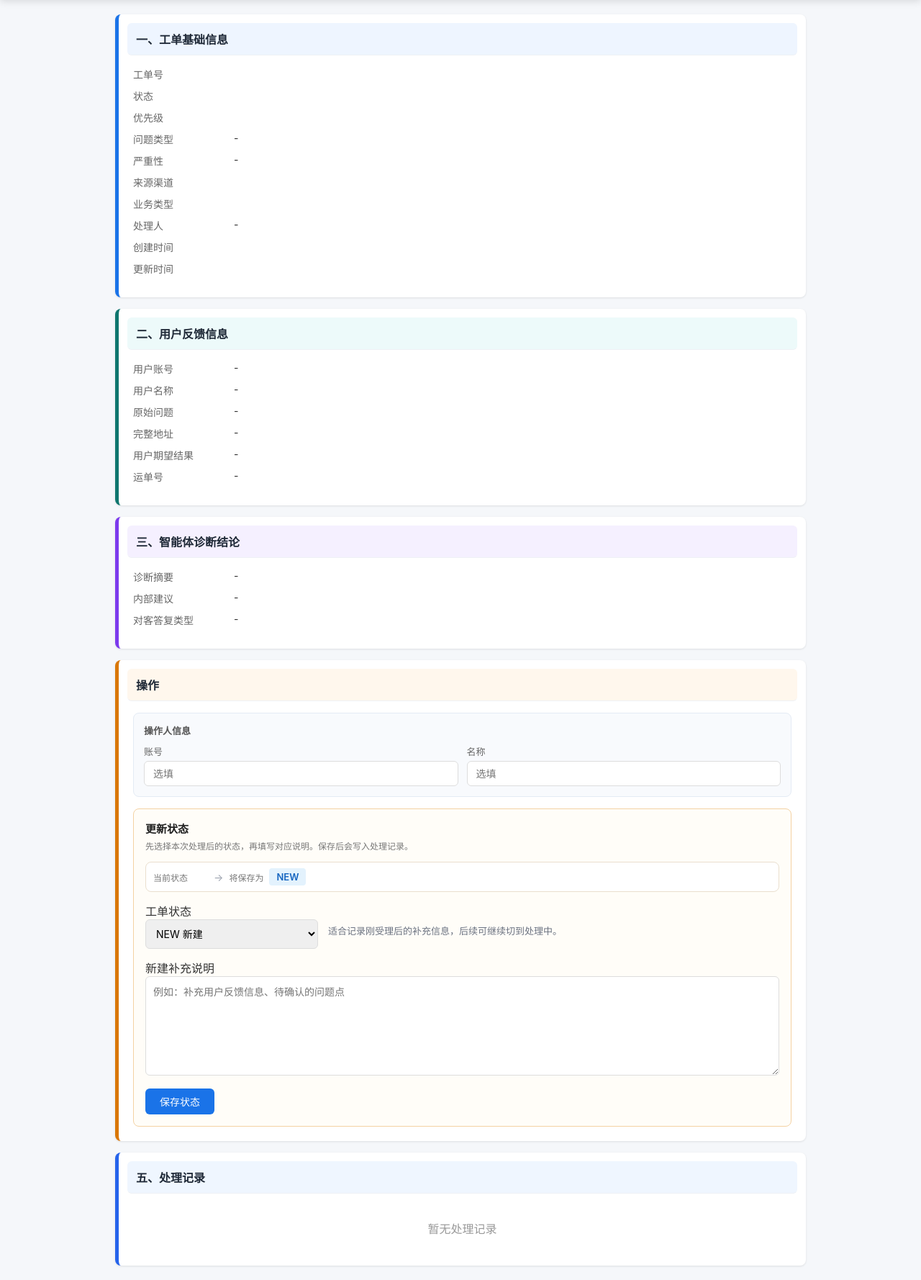
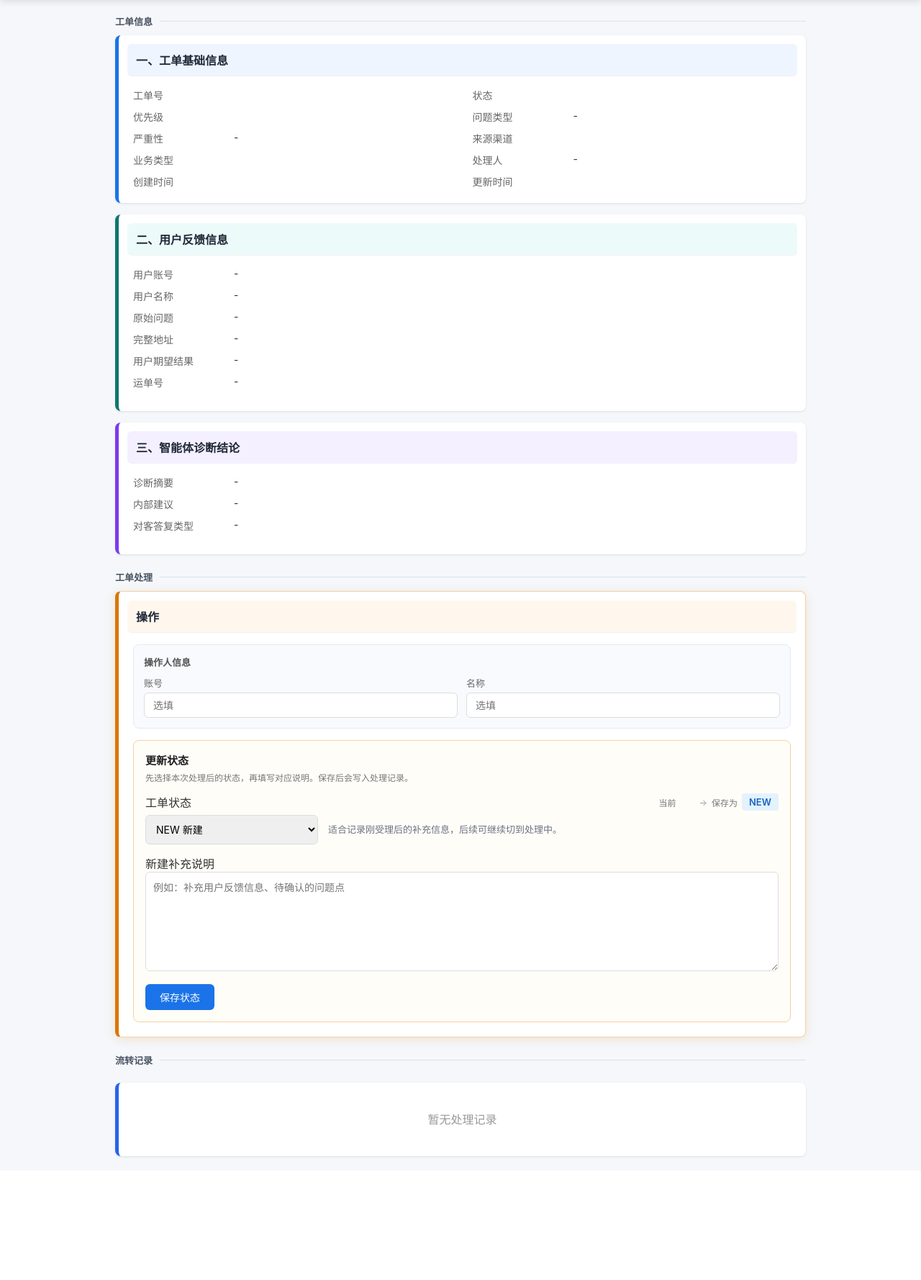
Before and after one commit to zhangxiaoqiong/ticket-system, a FastAPI app: template app/templates/ticket_detail.html in a window 1280 px wide. Shown: the part 52-1830 px from the top of the page at 72% size. After the commit the page ends 1661 px from the top, so only its background shows below. Run offline with FastAPI, Linux system fonts and the light colour scheme; the template is opened without the code that fills it, so the values that code supplies are empty.

Commit message:
refactor: 时间字段改用本地时区，优化详情页表单交互
- models.py 新增 local_now() 替代 datetime.utcnow()
- ticket_service.py 同步改用 local_now()
- ticket_detail.html 状态表单交互优化

Co-Authored-By: Claude Opus 4.7 <noreply@anthropic.com>

```diff
--- a/app/templates/ticket_detail.html
+++ b/app/templates/ticket_detail.html
@@ -21,6 +21,11 @@
         .section-action { --accent: #d97706; --soft: #fff7ed; }
         .section-events { --accent: #2563eb; --soft: #eff6ff; }
         .section-closed { --accent: #6b7280; --soft: #f5f5f5; }
+        .page-group-label { display: flex; align-items: center; gap: 10px; margin: 22px 0 10px; color: #4b5563; font-size: 13px; font-weight: 700; }
+        .page-group-label:first-child { margin-top: 0; }
+        .page-group-label::after { content: ""; height: 1px; flex: 1; background: #dbe1ea; }
+        .section-action { box-shadow: 0 3px 14px rgba(217,119,6,0.16); border-top: 1px solid #f4d2a3; border-right: 1px solid #f4d2a3; border-bottom: 1px solid #f4d2a3; }
+        .section-events { margin-top: 22px; }
         .closed-summary { text-align: left; color: #374151; }
         .closed-title { display: flex; align-items: center; gap: 10px; font-size: 16px; font-weight: 700; color: #374151; }
         .closed-title::before { content: ""; width: 10px; height: 10px; border-radius: 50%; background: #6b7280; flex-shrink: 0; }
@@ -30,6 +35,8 @@
         .field-row { display: flex; margin-bottom: 10px; font-size: 14px; }
         .field-label { width: 140px; color: #666; flex-shrink: 0; }
         .field-value { flex: 1; word-break: break-all; }
+        .field-grid { display: grid; grid-template-columns: 1fr 1fr; column-gap: 28px; row-gap: 10px; }
+        .field-grid .field-row { margin-bottom: 0; min-width: 0; }
         .status-badge { display: inline-block; padding: 4px 10px; border-radius: 4px; font-size: 13px; font-weight: 600; }
         .status-NEW { background: #e3f2fd; color: #1565c0; }
         .status-PROCESSING { background: #fff3e0; color: #e65100; }
@@ -69,13 +76,11 @@
         .action-box .hint { color: #777; font-size: 12px; margin-bottom: 12px; line-height: 1.5; }
         .action-buttons { display: flex; gap: 10px; flex-wrap: wrap; margin-top: 14px; }
         .status-action { border-color: #f4d2a3; background: #fffdf8; }
-        .status-overview { display: flex; align-items: center; gap: 8px; margin: 10px 0 14px; padding: 8px 10px; background: #fff; border: 1px solid #eadfce; border-radius: 8px; }
-        .status-overview .arrow { color: #9ca3af; font-size: 14px; }
-        .status-card { display: flex; align-items: center; gap: 8px; min-width: 0; }
-        .status-card span { color: #777; font-size: 12px; white-space: nowrap; }
-        .status-card strong { display: inline-block; }
-        .status-pick-row { display: grid; grid-template-columns: 240px 1fr; gap: 14px; align-items: stretch; margin-bottom: 14px; }
-        .status-helper { padding: 30px 0 0; color: #6b7280; font-size: 13px; line-height: 1.6; min-height: 0; }
+        .status-label-row { display: flex; align-items: center; justify-content: space-between; gap: 16px; margin-bottom: 6px; }
+        .status-inline { display: flex; align-items: center; gap: 6px; color: #777; font-size: 12px; white-space: nowrap; }
+        .status-inline .arrow { color: #9ca3af; }
+        .status-pick-row { display: grid; grid-template-columns: 240px 1fr; gap: 14px; align-items: center; margin-bottom: 14px; }
+        .status-helper { color: #6b7280; font-size: 13px; line-height: 1.6; min-height: 0; }
         .status-helper strong { display: none; }
         .status-comment-row { margin-top: 4px; }
         #statusComment { min-height: 138px; }
@@ -86,11 +91,12 @@
         @media (max-width: 720px) {
             .container { padding: 0 12px; }
             .field-row, .form-row { display: block; }
+            .field-grid { grid-template-columns: 1fr; }
             .field-label { width: auto; margin-bottom: 4px; }
             .form-row > div { margin-bottom: 10px; }
             .action-grid { grid-template-columns: 1fr; }
-            .status-overview { align-items: flex-start; flex-direction: column; }
-            .status-overview .arrow { display: none; }
+            .status-label-row { display: block; }
+            .status-inline { margin-top: 6px; white-space: normal; }
             .status-pick-row { grid-template-columns: 1fr; }
             button { width: 100%; margin-bottom: 8px; }
         }
@@ -103,9 +109,12 @@
 </div>
 <div class="container">
 
+    <div class="page-group-label">工单信息</div>
+
     <!-- 一、工单基础信息 -->
     <div class="section section-basic">
         <h2>一、工单基础信息</h2>
+        <div class="field-grid">
             <div class="field-row"><div class="field-label">工单号</div><div class="field-value">{{ ticket.ticket_no }}</div></div>
             <div class="field-row"><div class="field-label">状态</div><div class="field-value"><span class="status-badge status-{{ ticket.status }}">{{ ticket.status }}</span></div></div>
             <div class="field-row"><div class="field-label">优先级</div><div class="field-value"><span class="priority-{{ ticket.priority }}">{{ ticket.priority }}</span></div></div>
@@ -119,6 +128,7 @@
             {% if ticket.closed_at %}
             <div class="field-row"><div class="field-label">关闭时间</div><div class="field-value">{{ ticket.closed_at.strftime('%Y-%m-%d %H:%M:%S') }}</div></div>
             {% endif %}
+        </div>
     </div>
 
     <!-- 二、用户反馈信息 -->
@@ -148,6 +158,8 @@
     </div>
     {% endif %}
 
+    <div class="page-group-label">工单处理</div>
+
     <!-- 操作区域 -->
     {% if ticket.status != "CLOSED" %}
     <div id="actions" class="section section-action">
@@ -172,20 +184,18 @@
                 <input type="hidden" name="operator_name">
                 <h3>更新状态</h3>
                 <div class="hint">先选择本次处理后的状态，再填写对应说明。保存后会写入处理记录。</div>
-                <div class="status-overview">
-                    <div class="status-card">
-                        <span>当前状态</span>
+                <div class="status-label-row">
+                    <label>工单状态</label>
+                    <div class="status-inline">
+                        <span>当前</span>
                         <strong class="status-badge status-{{ ticket.status }}">{{ ticket.status }}</strong>
-                    </div>
                         <span class="arrow">→</span>
-                    <div class="status-card">
-                        <span>将保存为</span>
+                        <span>保存为</span>
                         <strong id="targetStatusBadge" class="status-badge status-{{ ticket.status }}">{{ ticket.status }}</strong>
                     </div>
                 </div>
                 <div class="status-pick-row">
                     <div>
-                        <label>工单状态</label>
                         <select id="statusSelect" name="status">
                             <option value="NEW" {% if ticket.status == "NEW" %}selected{% endif %}>NEW 新建</option>
                             <option value="PROCESSING" {% if ticket.status == "PROCESSING" %}selected{% endif %}>PROCESSING 处理中</option>
@@ -222,9 +232,9 @@
     </div>
     {% endif %}
 
-    <!-- 五、处理记录 -->
+    <div class="page-group-label">流转记录</div>
+
     <div class="section section-events">
-        <h2>五、处理记录</h2>
         {% if events %}
         <ul class="event-list">
             {% for e in events %}
```
Also changed, not shown: app/models.py (+7 -3 lines), app/services/ticket_service.py (+4 -5 lines). Lines whose indentation alone changed are shown as unchanged.
